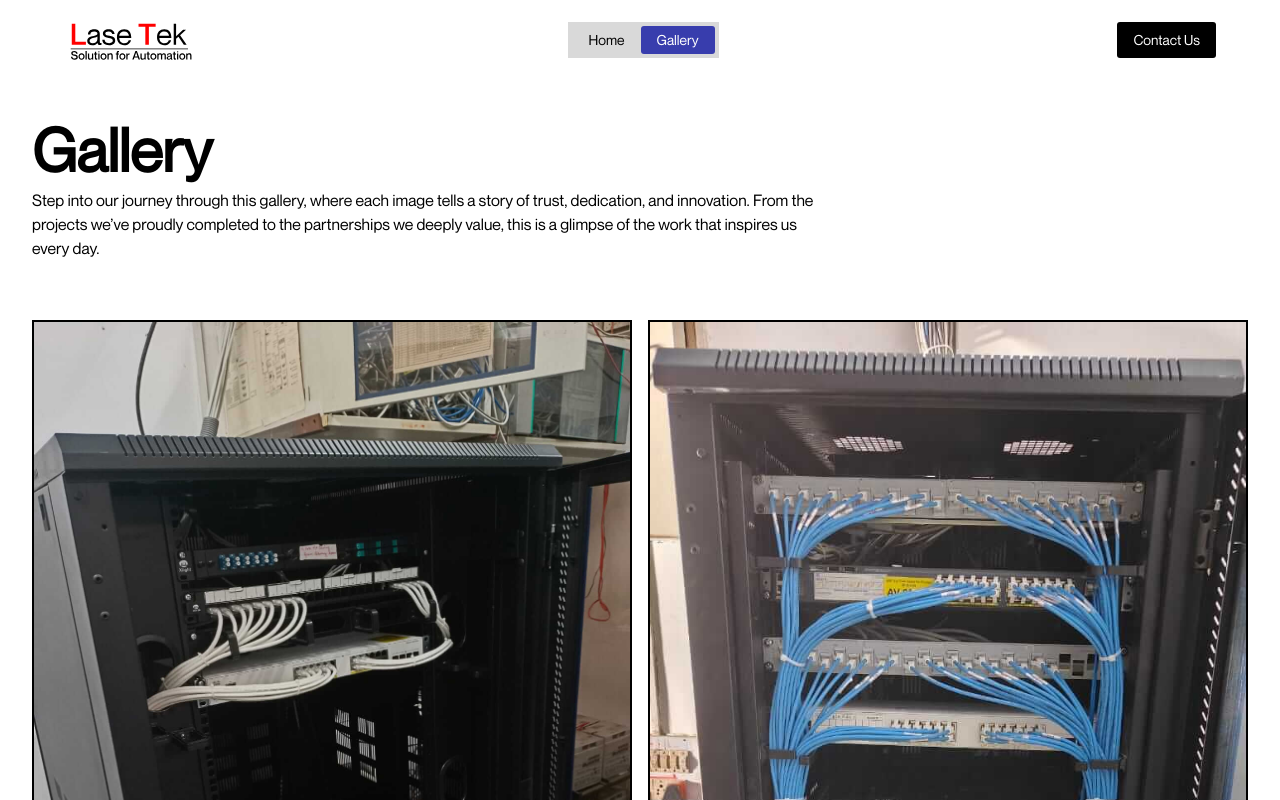
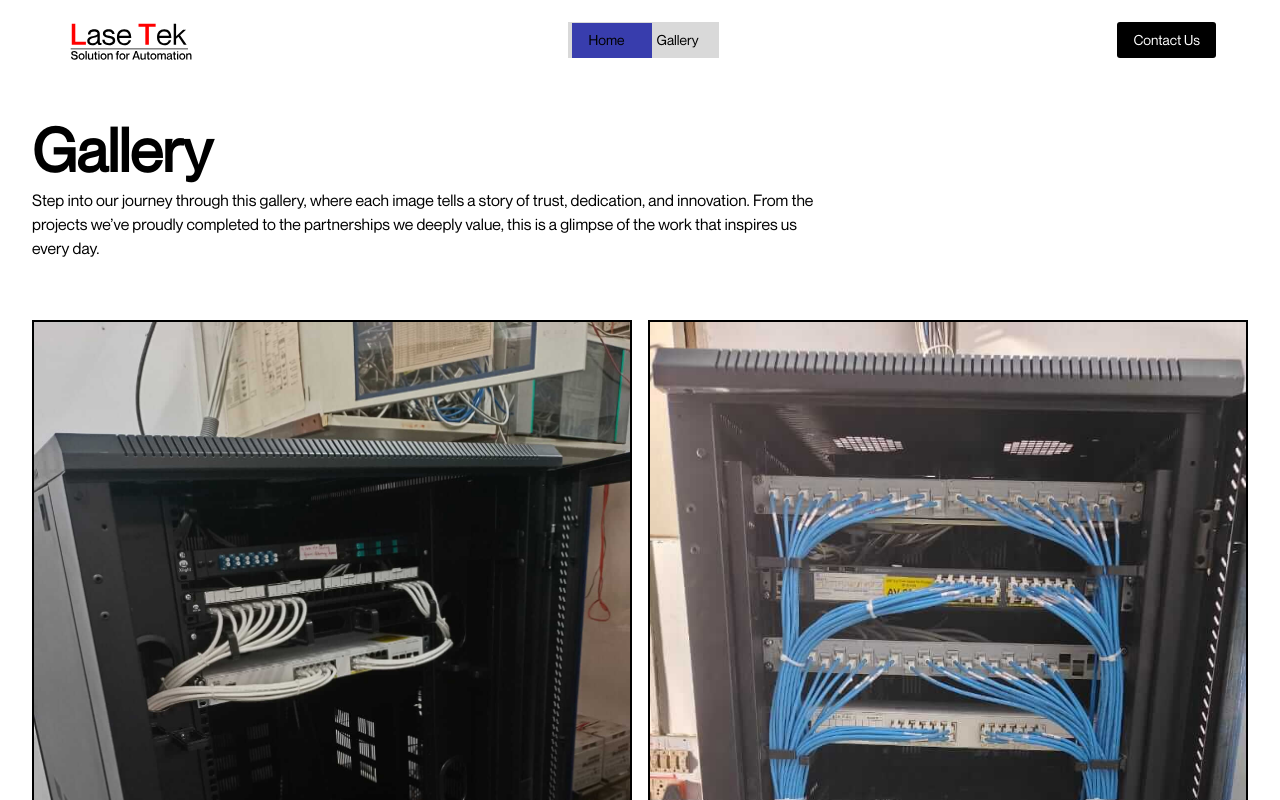
Before and after one commit to love-to-code108/LaseTek, a React (Vite) app: page /gallery in a window 1280 px wide. Shown: the top 800 px of the page. Built offline with nearby package versions, Linux system fonts and the light colour scheme.

Commit message:
the navbar is osm added animations

```diff
--- a/package.json
+++ b/package.json
@@ -10,7 +10,9 @@
     "preview": "vite preview"
   },
   "dependencies": {
+    "@gsap/react": "^2.1.2",
     "firebase": "^11.2.0",
+    "gsap": "^3.12.7",
     "react": "^18.3.1",
     "react-dom": "^18.3.1",
     "react-router-dom": "^7.1.3"
--- a/src/App.jsx
+++ b/src/App.jsx
@@ -5,7 +5,12 @@ import "./index.css"
 
 // IMPORTING IMAGES
 import logo from "./assets/Version2/Logo.svg"
-// import { useRef } from "react"
+import { useRef } from "react"
+
+// GSAP
+import { gsap } from "gsap/gsap-core"
+import { useGSAP } from "@gsap/react"
+
 
 
 function App(){
@@ -42,6 +47,41 @@ function App(){
 
 // THE NAVBAR
 const Navbar = () => {
+  const highlighter = useRef(null)
+  const home = useRef(null)
+  const gallery = useRef(null)
+
+
+
+  // WHEN HOME IS CLICKED
+  const HomeBeingClicked = () => {
+
+    gsap.to(highlighter.current , {
+      x:"0"
+    })
+    gsap.to(gallery.current , {
+      color:"black"
+    })
+    gsap.to(home.current , {
+      color:"white"
+    })
+  }
+
+
+
+  // WHEN GALLERY IS BEING CLICKED
+  const GalleryBeingClicked = () => {
+
+    gsap.to(highlighter.current , {
+      x:"5.2rem"
+    })
+    gsap.to(home.current , {
+      color:"black"
+    })
+    gsap.to(gallery.current , {
+      color:"white"
+    })
+  }
 
 
 
@@ -61,13 +101,23 @@ const Navbar = () => {
       <Link to="/"><img className=" sm1:w-[11rem]" src={logo} alt="" /></Link>
 
       {/* THE NAVIGATION BAR */}
-        <div className=" flex items-center justify-between bg-[var(--grey)]
+        <div className=" flex items-center justify-between bg-[var(--grey)] relative
         sm1:px-1 sm1:py-1 sm1:mr-[4.4rem]
         md:mr-[4rem]
         lg:mr-[3.2rem]
         ">
-          <NavLink className="sm1:px-4 sm1:py-1" to="/">Home</NavLink>
-          <NavLink className="sm1:px-4 sm1:py-1" to="/gallery">Gallery</NavLink>
+
+{/* ================================= ANIMATION ===================================== */}
+
+          <div ref={highlighter}  className="w-[5rem] h-[2.2rem] absolute bg-[var(--lastekBlue)]" ></div>
+
+          <NavLink onClick={HomeBeingClicked}
+           ref={home}  className=" z-10 bg-transparent sm1:px-4 sm1:py-1" to="/">Home</NavLink>
+
+          <NavLink onClick={GalleryBeingClicked} ref={gallery}  className=" z-10 bg-transparent sm1:px-4 sm1:py-1" to="/gallery">Gallery</NavLink>
+
+
+
         </div>
 
       {/* THE CONTACT US BUTTON */}
--- a/src/Pages/Gallery.jsx
+++ b/src/Pages/Gallery.jsx
@@ -24,15 +24,10 @@ import image17 from "../assets/Gallery-Images/img17.jpg";
 import { useRef } from "react";
 
 export const Gallery = () => {
-  const navigate = useNavigate();
-  const ContactUs = useRef(null);
 
 
 
-  // GO TO HOME NAVIGATION
-  const GoToHome = () => {
-    navigate("/");
-  };
+
 
 
 
--- a/src/index.css
+++ b/src/index.css
@@ -110,12 +110,12 @@ html {
 }
 
 
-.active{
+/* .active{
     background-color: var(--lastekBlue);
     color: white;
     transition: ease-in 200ms;
     border-radius: 3px;
-}
+} */
 
 
 
```
Also changed, not shown: 1 other file (tests, documents, lock files or other folders).
